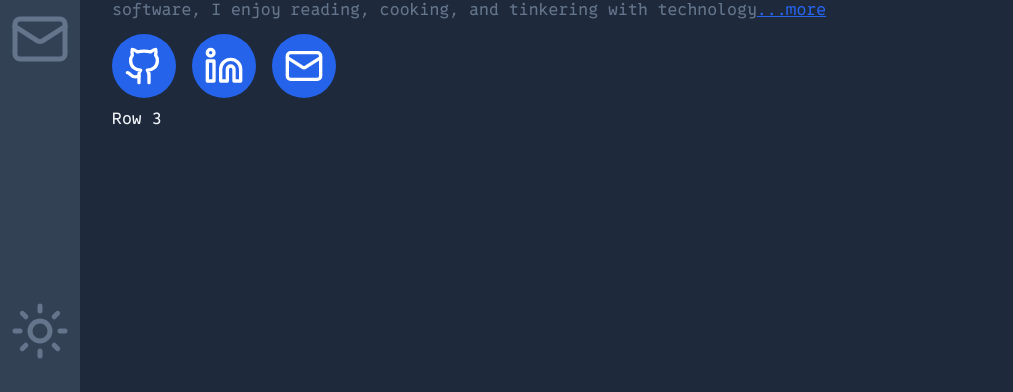
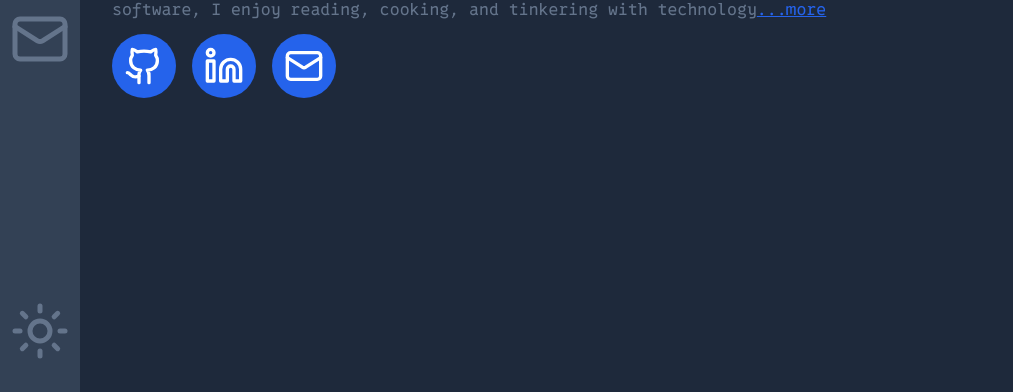
Before and after one commit to Harrison-Blair/personal-website, a Next.js app: page / in a window 1280 px wide. Shown: the part 405-797 px from the top of the page, without its empty margins (0-1013 px from the left). Built offline with nearby package versions, Linux system fonts and the light colour scheme.

Commit message:
Remove nested directories

```diff
--- a/src/app/layout.tsx
+++ b/src/app/layout.tsx
@@ -1,7 +1,7 @@
 import type { Metadata } from "next";
 import localFont from "next/font/local";
 import "./globals.css";
-import Navigation from "./components/layout/Navigation/Navigation";
+import Navigation from "./components/layout/Navigation";
 
 const protoNF = localFont({
   src: "./fonts/0xProtoNerdFont-Regular.woff",
--- a/src/app/page.tsx
+++ b/src/app/page.tsx
@@ -1,5 +1,5 @@
 import Link from 'next/link';
-import CircularButton from './components/ui/Button/CircularButton';
+import CircularButton from './components/ui/CircularButton';
 import { Github, Linkedin, Mail } from 'lucide-react';
 
 export default function Home() {
@@ -52,10 +52,9 @@ export default function Home() {
               />
             </div>
           </div>
-          <div>Row 3</div>
+          <div></div>  {/* To add Rookery? */}
         </div>
       </div>
-      <div>Column 3</div>
     </div>
   );
 }
```
Also changed, not shown: src/app/components/layout/Navigation.tsx (renamed from src/app/components/layout/Navigation/Navigation.tsx), src/app/components/ui/CircularButton.tsx (renamed from src/app/components/ui/Button/CircularButton.tsx).
